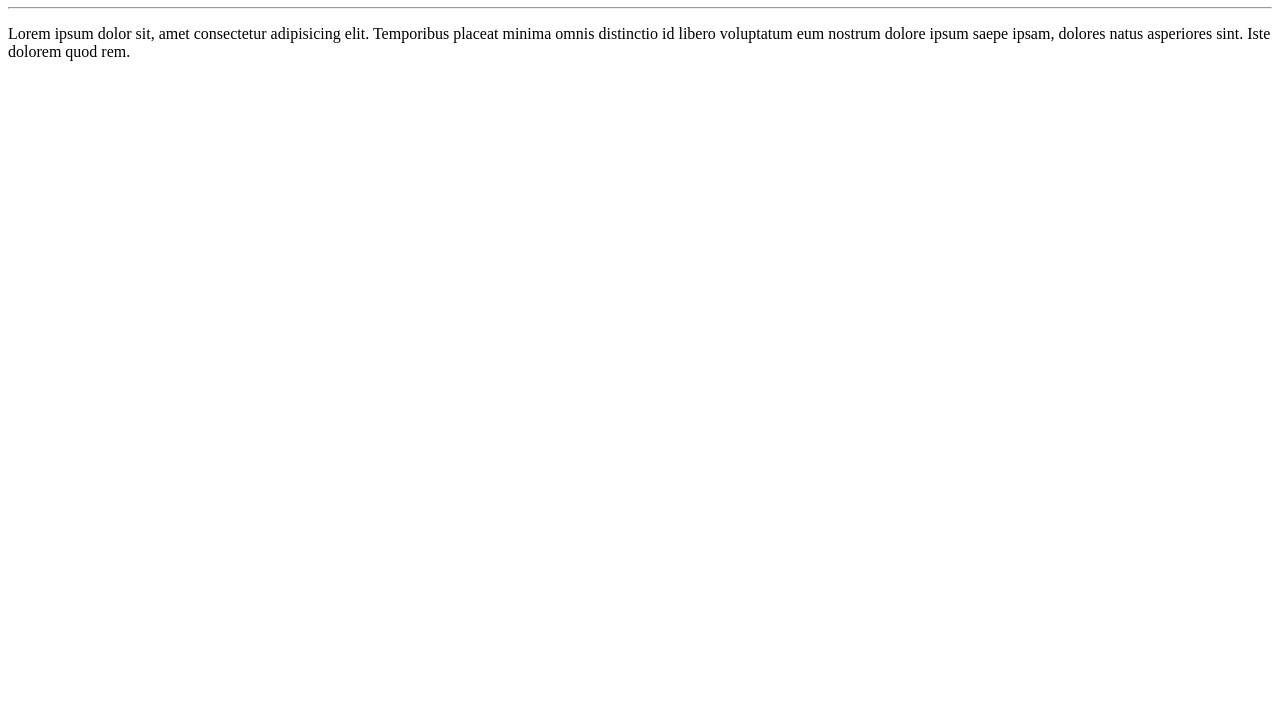
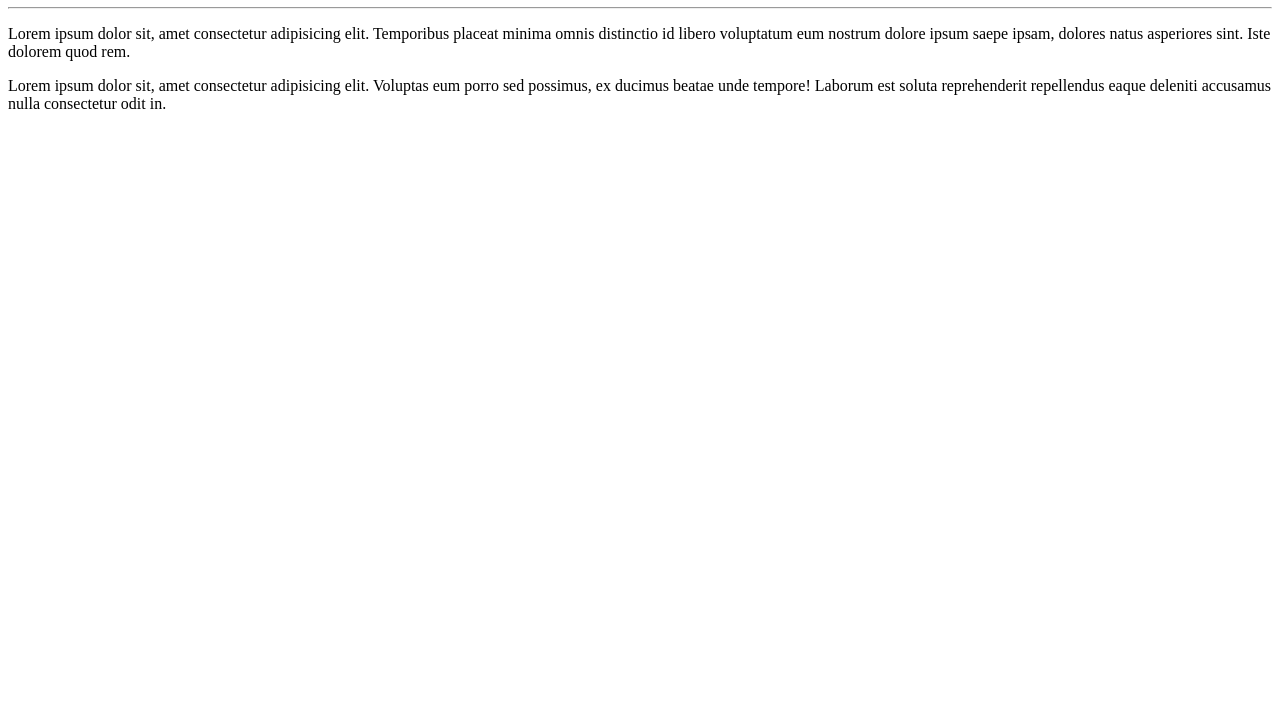
Before and after one commit to FCQuaresma/teste, a plain HTML site: page site exemplo/index.html in a window 1280 px wide. Shown: the part 73-800 px from the top of the page. Drawn offline with Linux system fonts and the light colour scheme.

Commit message:
adicionei um novo parágrafo

```diff
--- a/site exemplo/index.html
+++ b/site exemplo/index.html
@@ -9,5 +9,7 @@
     <h1>Olá, mundo</h1>
     <hr>
     <p>Lorem ipsum dolor sit, amet consectetur adipisicing elit. Temporibus placeat minima omnis distinctio id libero voluptatum eum nostrum dolore ipsum saepe ipsam, dolores natus asperiores sint. Iste dolorem quod rem.</p>
+
+    <p>Lorem ipsum dolor sit, amet consectetur adipisicing elit. Voluptas eum porro sed possimus, ex ducimus beatae unde tempore! Laborum est soluta reprehenderit repellendus eaque deleniti accusamus nulla consectetur odit in.</p>
 </body>
 </html>
```
